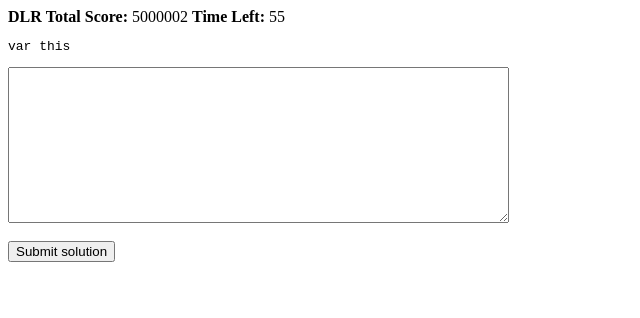
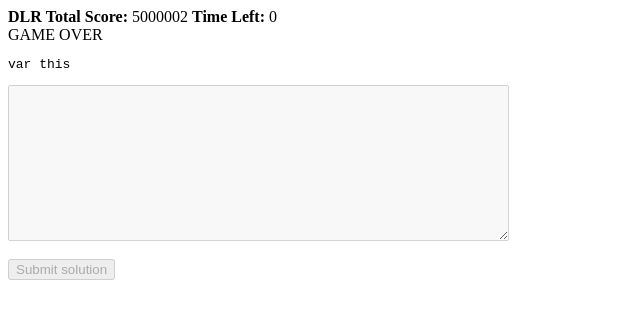
Before and after one commit to hrr7-Apollo/hrr7-Apollo, a website: page client/index.html in a window 1280 px wide. Shown: the whole page, without its empty margins (0-640 px from the left). Drawn offline with nearby package versions, Linux system fonts and the light colour scheme; some packages are replaced by stand-ins of ours.

Commit message:
adds gameOver DOM element that appears when the timer runs out. also when the timer runs out, the textarea and submit button are disabled

```diff
--- a/client/game/game.html
+++ b/client/game/game.html
@@ -5,14 +5,16 @@
     <span><strong>Time Left: </strong>{{ timeLimit }}</span>
   </header>
   <div>
+    <div class="gameOver" ng-if="gameOver">GAME OVER</div>
+
     <pre id="gameContent">{{ challenge }}</pre>
     <form ng-submit="checkSolution(playerSolution)">
       <!-- Stretch idea: cols and rows could be added dynamically based on gameContent -->
-      <textarea ng-model="playerSolution" name="gameInput" id="" cols="60" rows="10"></textarea>
+      <textarea ng-model="playerSolution" name="gameInput" id="" cols="60" rows="10" ng-disabled="gameOver"></textarea>
       <br>
       <span ng-if="showMessage">{{ submitMessage }}</span>
       <br>
-      <button>Submit solution</button>
+      <button ng-disabled="gameOver">Submit solution</button>
     </form>
   </div>
 </div>
--- a/client/game/game.js
+++ b/client/game/game.js
@@ -3,11 +3,18 @@ angular.module('app.game', [])
     // get challenge data from the database
     // and that data going to have the content and timeLimit
 
+    $scope.gameOver = false;
+
     var stop;
     var start = function(timeLimit){
       stop = $interval(function(){
         $scope.timeLimit--;
-      }, 1000, timeLimit);
+
+        if ($scope.timeLimit === 0){
+          $interval.cancel(stop);
+          $scope.gameOver = true;
+        }
+      }, 1000);
     };
     start();
 
@@ -15,7 +22,7 @@ angular.module('app.game', [])
       {
         level: 0,
         content: "var this",
-        timeLimit: 60
+        timeLimit: 5
       }, {
         level: 1,
         content: "getting better dude",
```
